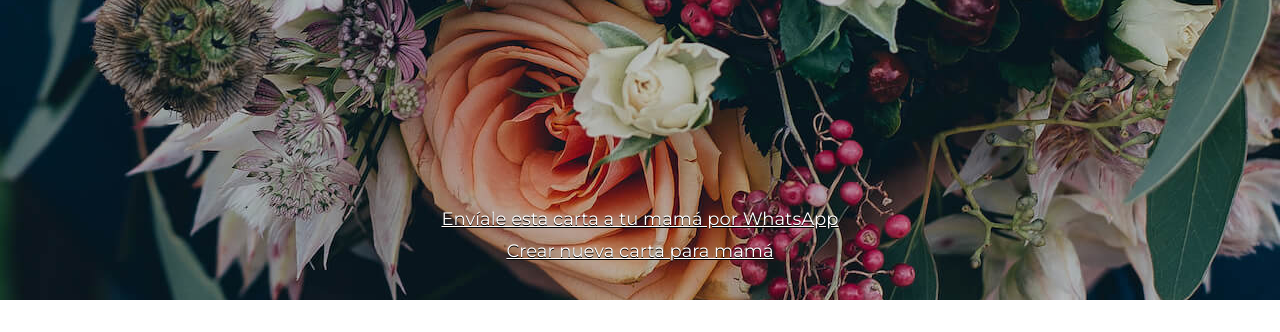
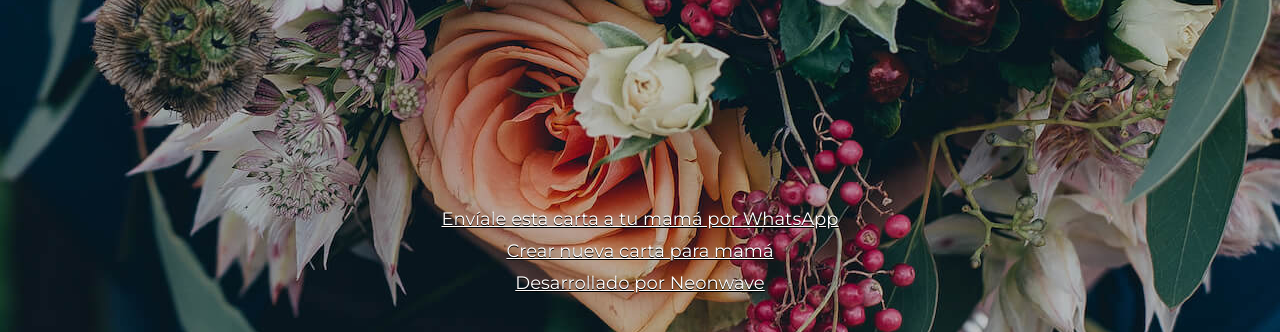
Before and after one commit to pedroagont/carta-para-mama, a plain HTML site: page carta.html in a window 1280 px wide. Shown: the part 866-1198 px from the top of the page. Before the commit the page ends 1166 px from the top, so only its background shows below. Drawn offline with Linux system fonts and the light colour scheme; no server answers.

Commit message:
Agregar firma Neonwave

```diff
--- a/carta.html
+++ b/carta.html
@@ -34,6 +34,7 @@
     <div class="compartir">
       <a href="#" class="links-carta" id="whatsapp">Envíale esta carta a tu mamá por WhatsApp</a>
       <a href="./index.html" class="links-carta">Crear nueva carta para mamá</a>
+      <a href="https://neonwavemx.com" class="links-carta">Desarrollado por Neonwave</a>
     </div>
 
   </div>
```
